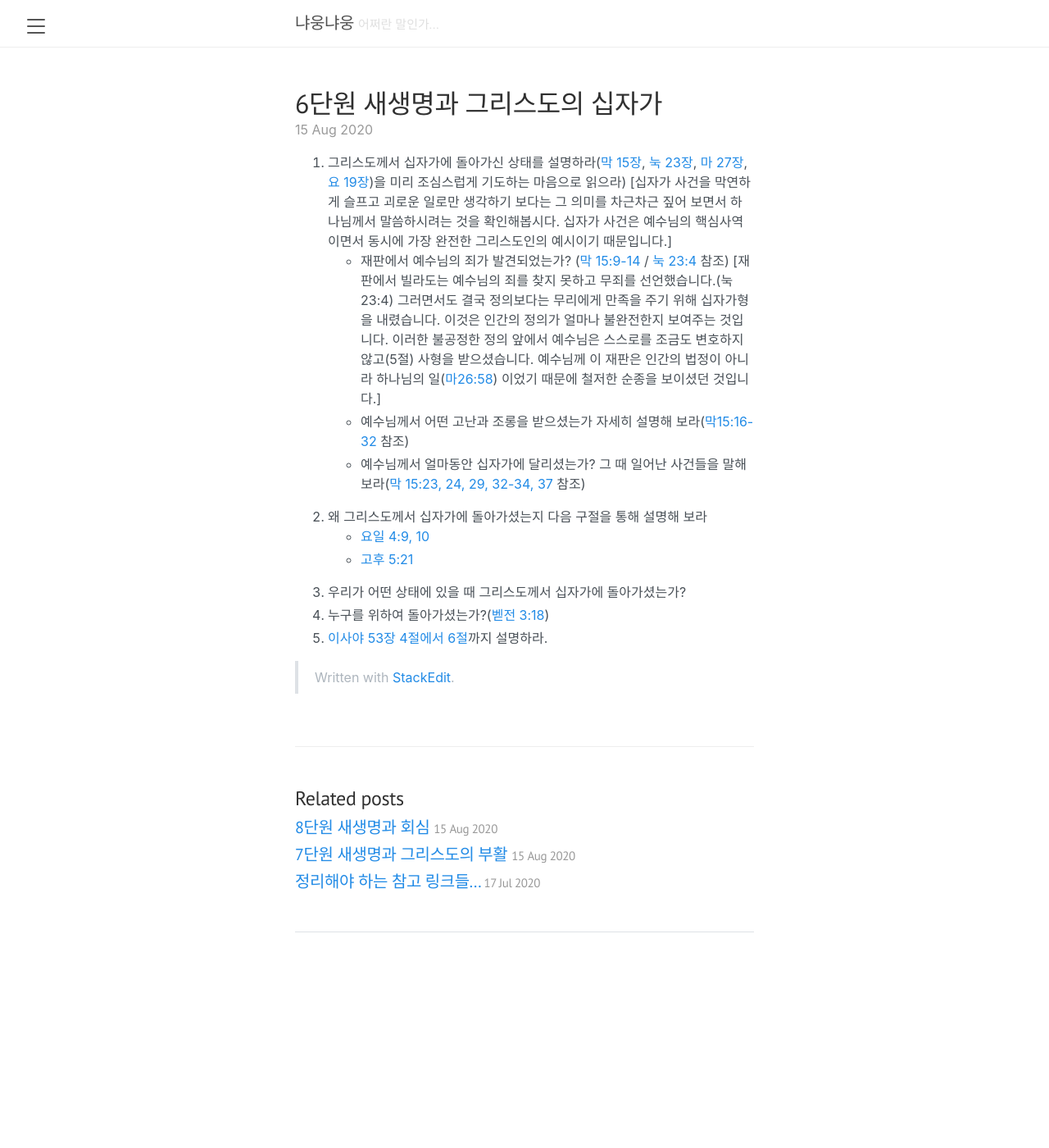
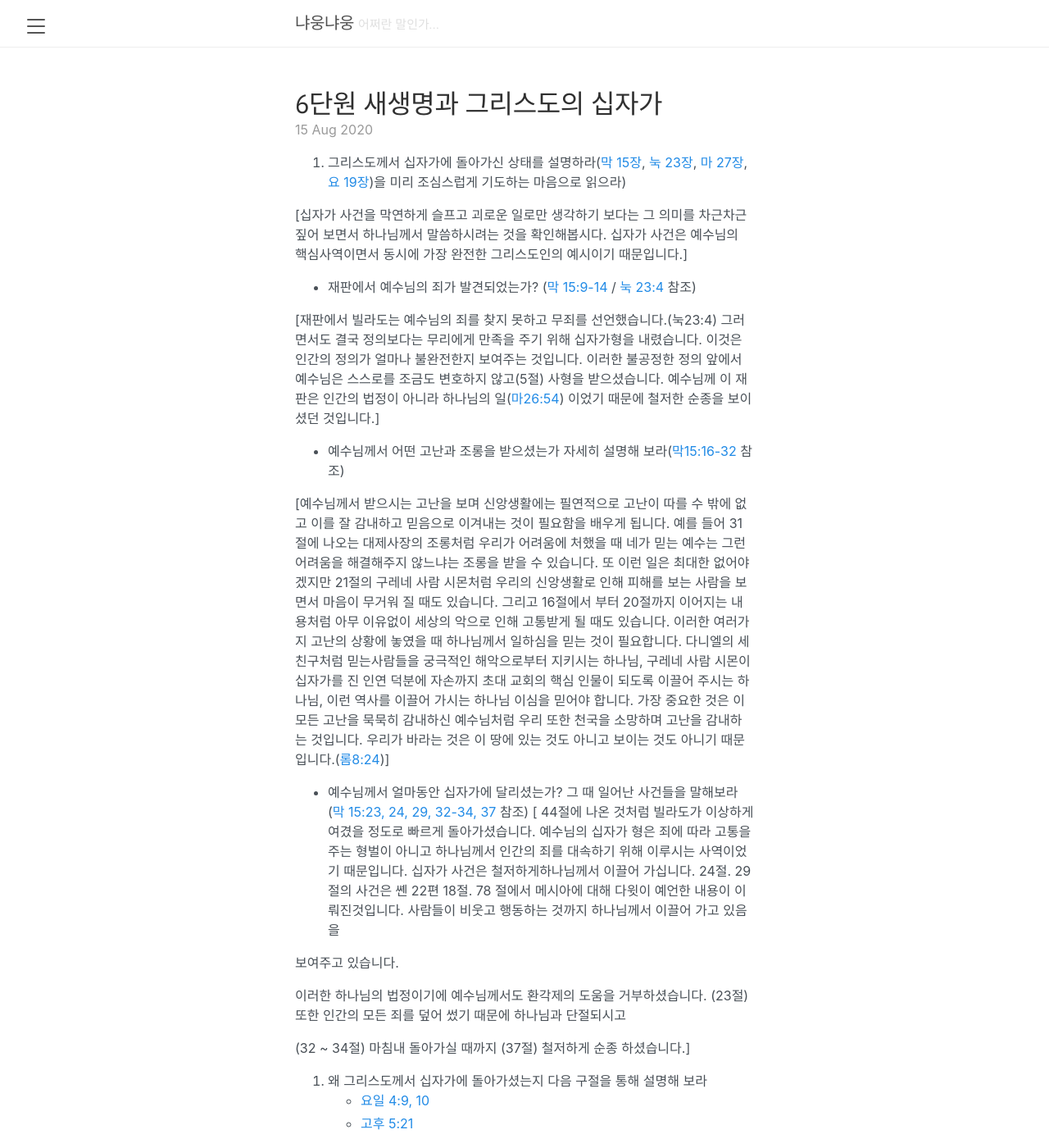
Before and after one commit to nyaooooong/nyaooooong.github.io, a Jekyll site: the page built from _posts/2020-08-15-1.md, in a window 1280 px wide and 1400 px high. Shown: the whole window at 82% size. Built offline with Jekyll 4.4.1, drawn with Linux system fonts in a browser that asks for light colours.

Commit message:
_posts/2020-08-15-1.md updated from https://stackedit.io/

```diff
--- a/_posts/2020-08-15-1.md
+++ b/_posts/2020-08-15-1.md
@@ -8,12 +8,32 @@ tags: newlife-academy
 published: true
 ---
 1. 그리스도께서 십자가에 돌아가신 상태를 설명하라([막 15장](http://kcm.co.kr/bible/kor/Mar15.html), [눅 23장](http://kcm.co.kr/bible/kor/Luk23.html), [마 27장](http://kcm.co.kr/bible/kor/Mat27.html), [요 19장](http://kcm.co.kr/bible/kor/Joh19.html))을 미리 조심스럽게 기도하는 마음으로 읽으라)
+
 [십자가  사건을  막연하게  슬프고  괴로운  일로만  생각하기  보다는  그  의미를  차근차근  짚어  보면서  하나님께서  말씀하시려는  것을  확인해봅시다. 십자가 사건은  예수님의  핵심사역이면서  동시에  가장  완전한  그리스도인의 예시이기  때문입니다.]
+
 - 재판에서 예수님의 죄가 발견되었는가? ([막 15:9-14](http://kcm.co.kr/bible/kor/Mar15.html) / [눅 23:4](http://kcm.co.kr/bible/kor/Luk23.html) 참조)
-[재판에서 빌라도는 예수님의 죄를 찾지 못하고 무죄를 선언했습니다.(눅23:4) 그러면서도 결국 정의보다는 무리에게 만족을 주기 위해 십자가형을 내렸습니다. 이것은 인간의 정의가 얼마나 불완전한지 보여주는 것입니다. 이러한 불공정한 정의 앞에서 예수님은 스스로를 조금도 변호하지 않고(5절) 사형을 받으셨습니다. 예수님께 이 재판은 인간의 법정이 아니라 하나님의 일([마26:58](http://kcm.co.kr/bible/kor/Mat26.html))
-이었기 때문에 철저한 순종을 보이셨던 것입니다.]
+
+[재판에서 빌라도는 예수님의 죄를 찾지 못하고 무죄를 선언했습니다.(눅23:4) 그러면서도 결국 정의보다는 무리에게 만족을 주기 위해 십자가형을 내렸습니다. 이것은 인간의 정의가 얼마나 불완전한지 보여주는 것입니다. 이러한 불공정한 정의 앞에서 예수님은 스스로를 조금도 변호하지 않고(5절) 사형을 받으셨습니다. 예수님께 이 재판은 인간의 법정이 아니라 하나님의 일([마26:54](http://kcm.co.kr/bible/kor/Mat26.html)) 이었기 때문에 철저한 순종을 보이셨던 것입니다.]
+
 - 예수님께서 어떤 고난과 조롱을 받으셨는가 자세히 설명해 보라([막15:16-32](http://kcm.co.kr/bible/kor/Mar15.html) 참조)
+
+[예수님께서 받으시는 고난을 보며 신앙생활에는  필연적으로 고난이 따를 수 밖에 없고 이를 잘 감내하고 믿음으로 이겨내는 것이 필요함을 배우게  됩니다. 예를 들어 31절에 나오는 대제사장의 조롱처럼 우리가 어려움에 처했을 때 네가 믿는 예수는 그런 어려움을 해결해주지 않느냐는 조롱을  받을 수 있습니다.
+또 이런 일은 최대한 없어야겠지만 21절의 구레네 사람 시몬처럼 우리의 신앙생활로 인해 피해를 보는 사람을 보면서 마음이 무거워 질 때도 있습니다.
+그리고 16절에서 부터 20절까지 이어지는 내용처럼 아무 이유없이 세상의 악으로 인해 고통받게 될 때도 있습니다.
+이러한 여러가지 고난의 상황에 놓였을 때 하나님께서 일하심을 믿는 것이 필요합니다. 다니엘의 세 친구처럼 믿는사람들을 궁극적인 해악으로부터 지키시는 하나님, 구레네 사람 시몬이 십자가를 진  인연 덕분에 자손까지 초대 교회의 핵심 인물이 되도록 이끌어 주시는 하나님, 이런 역사를 이끌어 가시는 하나님 이심을 믿어야  합니다.
+가장 중요한 것은 이 모든 고난을 묵묵히 감내하신 예수님처럼 우리 또한 천국을 소망하며 고난을 감내하는 것입니다.
+우리가 바라는 것은 이 땅에 있는 것도 아니고 보이는 것도 아니기 때문입니다.([롬8:24](http://kcm.co.kr/bible/kor/Rom8.html))]
+
 - 예수님께서 얼마동안 십자가에 달리셨는가? 그 때 일어난 사건들을 말해보라([막 15:23, 24, 29, 32-34, 37](http://kcm.co.kr/bible/kor/Mar15.html) 참조)
+[ 44절에  나온  것처럼  빌라도가  이상하게  여겼을  정도로  빠르게  돌아가셨습니다. 예수님의  십자가  형은  죄에  따라  고통을주는  형벌이  아니고  하나님께서  인간의  죄를  대속하기  위해  이루시는  사역이었기  때문입니다. 십자가  사건은  철저하게하나님께서  이끌어  가십니다. 24절. 29절의  사건은  쏀 22편 18절. 78 절에서  메시아에  대해  다윗이  예언한  내용이  이뤄진것입니다. 사람들이  비웃고  행동하는  것까지  하나님께서  이끌어  가고  있음을
+
+보여주고  있습니다.
+
+이러한  하나님의  법정이기에  예수님께서도  환각제의  도움을  거부하셨습니다. (23절) 또한  인간의  모든  죄를  덮어  썼기  때문에  하나님과  단절되시고
+
+(32 ~ 34절) 마침내  돌아가실  때까지 (37절) 철저하게  순종  하셨습니다.]
+
+
 3. 왜 그리스도께서 십자가에 돌아가셨는지 다음 구절을 통해 설명해 보라
 - [요일 4:9, 10](http://kcm.co.kr/bible/kor/1jo4.html)
 - [고후 5:21](http://kcm.co.kr/bible/kor/2co5.html)
```
Also changed, not shown: other parts of _posts/2020-08-15-1.md (+2 -2 lines).
